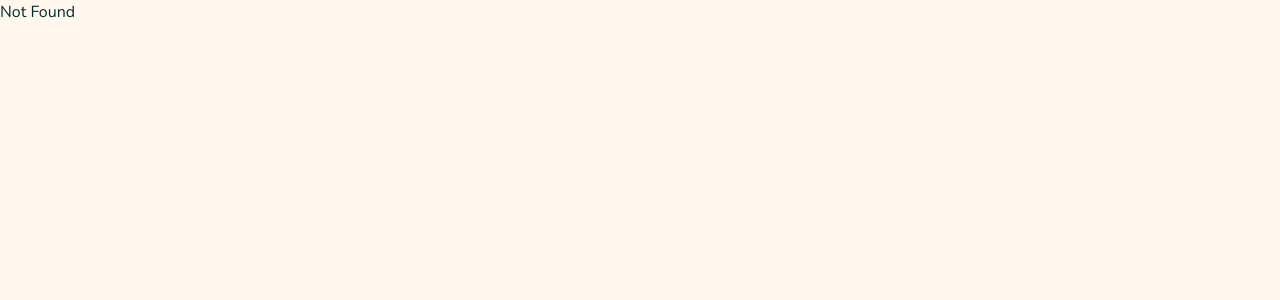
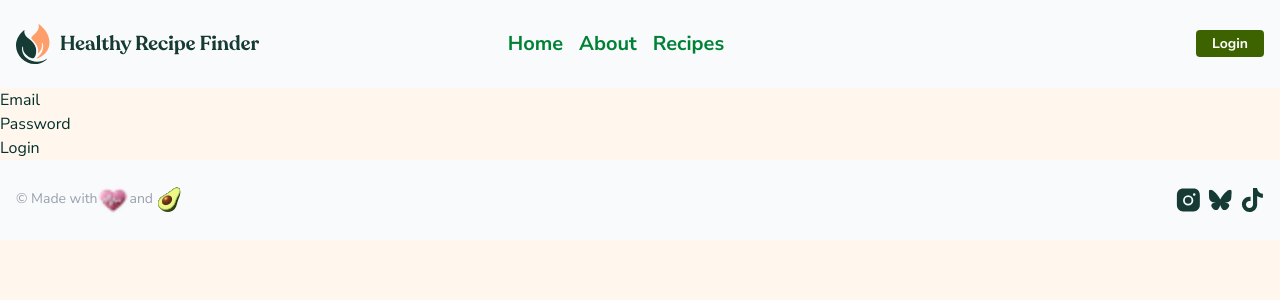
Before and after one commit to holiveira68/frontend_recipes, a React app: page /login in a window 1280 px wide. Shown: the top 300 px of the page. Built offline with nearby package versions, Linux system fonts and the light colour scheme; the HTML template or start-up script is replaced by a standard one.

Commit message:
Versão inicial com Login

```diff
--- a/src/components/Header.jsx
+++ b/src/components/Header.jsx
@@ -21,7 +21,7 @@ function Header() {
                 </div>
 
                 <div className="inline ml-60 ">
-                    <a href="#" className="bg-lime-800 text-white inline font- font-bold rounded px-4 py-1 ">Browse recipes</a>
+                    <a href="/login" className="bg-lime-800 text-white inline font- font-bold rounded px-4 py-1 ">Login</a>
                 </div>
 
             </div>
--- a/src/main.jsx
+++ b/src/main.jsx
@@ -12,6 +12,7 @@ import About from "./pages/About";
 import Recipes from "./pages/Recipes";
 import RecipeDetail from "./pages/RecipeDetail";
 import NotFound from "./pages/NotFound";
+import Login from "./pages/Login";
 
 const queryClient = new QueryClient();
 
@@ -23,6 +24,7 @@ createRoot(document.getElementById("root")).render(
           <Route element={<SiteLayout />}>
             <Route path="/" element={<Home />} />
             <Route path="/about" element={<About />} />
+            <Route path="/login" element={<Login />} />
             <Route path="/recipes" element={<Recipes />} />
             <Route path="/recipes/:slug" element={<RecipeDetail />} />
           </Route>
--- /dev/null
+++ b/src/pages/Login.jsx
@@ -0,0 +1,24 @@
+import { useState } from "react"
+import { useNavigate } from "react-router-dom"
+
+export default function Login() {
+    const [email, setEmail] = useState("")
+    const [password, setPassword] = useState("")
+    const navigate = useNavigate()
+
+    return (
+        <>
+            <form>
+                <div>
+                    <label htmlFor="email">Email</label>
+                    <input type="email" id="email" value={email} onChange={(e) => setEmail(e.target.value)} />
+                </div>
+                <div>
+                    <label htmlFor="password">Password</label>
+                    <input type="password" id="password" value={password} onChange={(e) => setPassword(e.target.value)} />
+                </div>
+                <button type="submit">Login</button>
+            </form>
+        </>
+    )
+}
```
